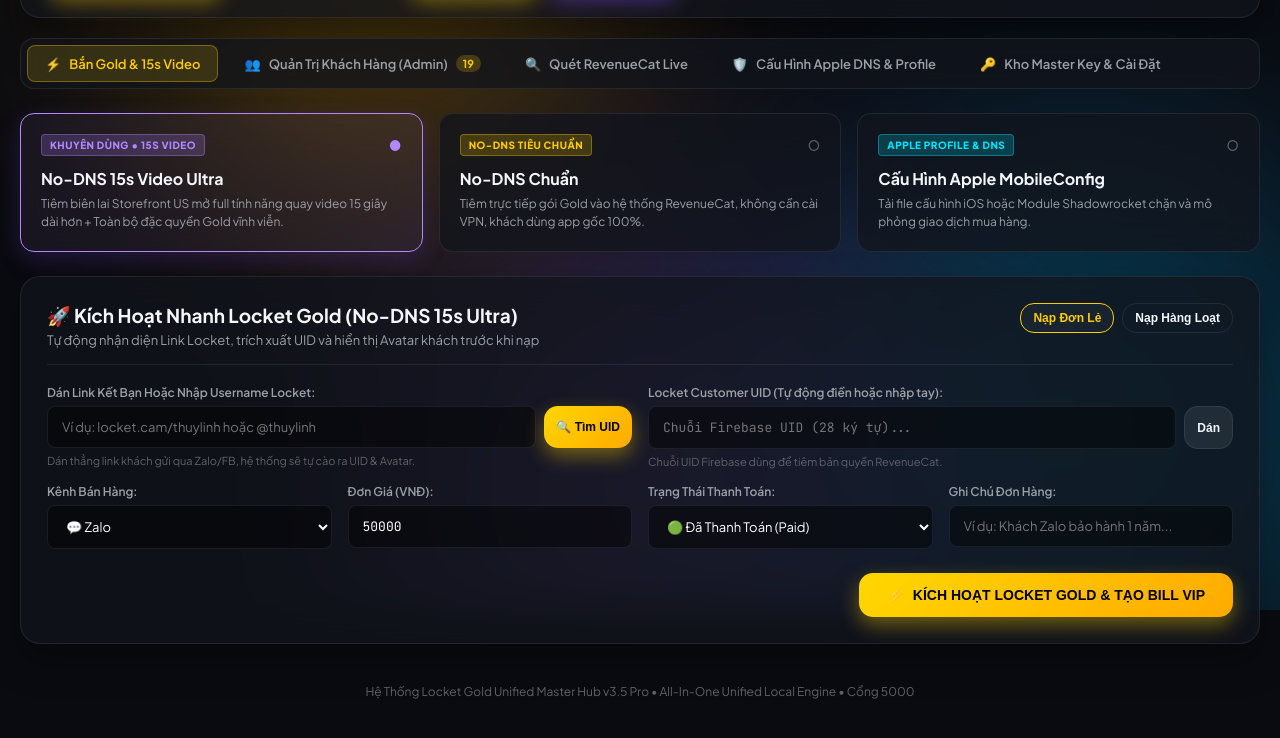
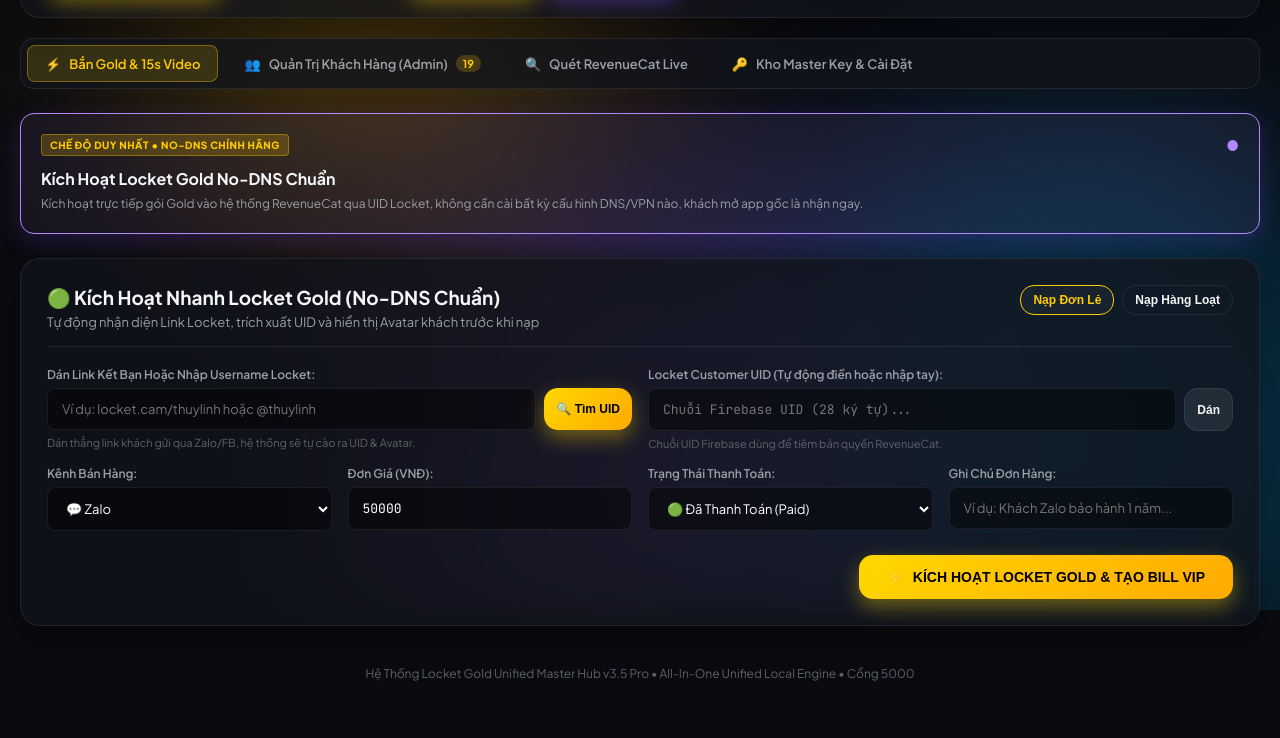
Before and after one commit to th6322750-stack/locketbylacvietvip, a website: page public/index.html in a window 1280 px wide. Shown: the part 190-928 px from the top of the page. Drawn offline with nearby package versions, Linux system fonts and the light colour scheme; no server answers.

Commit message:
feat: hide DNS and 15s cards, streamline No-DNS mode

```diff
--- a/public/app.js
+++ b/public/app.js
@@ -1,5 +1,5 @@
 let currentTab = 'upgrade';
-let currentMode = '15s'; // '15s', 'nodns', 'dns'
+let currentMode = 'nodns'; // 'nodns'
 let currentFormMode = 'single'; // 'single', 'bulk'
 
 let allUsers = [];
--- a/public/index.html
+++ b/public/index.html
@@ -67,7 +67,7 @@
         <span class="tab-icon">🔍</span>
         <span>Quét RevenueCat Live</span>
       </button>
-      <button class="tab-btn" id="tab-btn-dns" onclick="switchTab('dns')">
+      <button class="tab-btn" id="tab-btn-dns" onclick="switchTab('dns')" style="display: none;">
         <span class="tab-icon">🛡️</span>
         <span>Cấu Hình Apple DNS & Profile</span>
       </button>
@@ -82,26 +82,26 @@
     <!-- ======================================================== -->
     <main id="tab-content-upgrade" class="tab-content active">
       <!-- Quick Mode Selector Cards -->
-      <div class="mode-selector-grid">
-        <div class="mode-card active" id="mode-card-15s" onclick="selectUpgradeMode('15s')">
+      <div class="mode-selector-grid" style="grid-template-columns: 1fr;">
+        <div class="mode-card" id="mode-card-15s" onclick="selectUpgradeMode('15s')" style="display: none;">
           <div class="mode-header">
             <span class="mode-tag tag-purple">KHUYÊN DÙNG • 15S VIDEO</span>
-            <span class="mode-radio">●</span>
+            <span class="mode-radio">○</span>
           </div>
           <h3 class="mode-title">No-DNS 15s Video Ultra</h3>
           <p class="mode-desc">Tiêm biên lai Storefront US mở full tính năng quay video 15 giây dài hơn + Toàn bộ đặc quyền Gold vĩnh viễn.</p>
         </div>
 
-        <div class="mode-card" id="mode-card-nodns" onclick="selectUpgradeMode('nodns')">
+        <div class="mode-card active" id="mode-card-nodns" onclick="selectUpgradeMode('nodns')">
           <div class="mode-header">
-            <span class="mode-tag tag-gold">NO-DNS TIÊU CHUẨN</span>
-            <span class="mode-radio">○</span>
+            <span class="mode-tag tag-gold">CHẾ ĐỘ DUY NHẤT • NO-DNS CHÍNH HÃNG</span>
+            <span class="mode-radio">●</span>
           </div>
-          <h3 class="mode-title">No-DNS Chuẩn</h3>
-          <p class="mode-desc">Tiêm trực tiếp gói Gold vào hệ thống RevenueCat, không cần cài VPN, khách dùng app gốc 100%.</p>
+          <h3 class="mode-title">Kích Hoạt Locket Gold No-DNS Chuẩn</h3>
+          <p class="mode-desc">Kích hoạt trực tiếp gói Gold vào hệ thống RevenueCat qua UID Locket, không cần cài bất kỳ cấu hình DNS/VPN nào, khách mở app gốc là nhận ngay.</p>
         </div>
 
-        <div class="mode-card" id="mode-card-dns" onclick="selectUpgradeMode('dns')">
+        <div class="mode-card" id="mode-card-dns" onclick="selectUpgradeMode('dns')" style="display: none;">
           <div class="mode-header">
             <span class="mode-tag tag-cyan">APPLE PROFILE & DNS</span>
             <span class="mode-radio">○</span>
@@ -115,7 +115,7 @@
       <div class="workspace-card" id="upgradeWorkspace">
         <div class="workspace-header">
           <div>
-            <h2 class="workspace-title" id="workspaceTitle">🚀 Kích Hoạt Nhanh Locket Gold (No-DNS 15s Ultra)</h2>
+            <h2 class="workspace-title" id="workspaceTitle">🟢 Kích Hoạt Nhanh Locket Gold (No-DNS Chuẩn)</h2>
             <p class="workspace-subtitle">Tự động nhận diện Link Locket, trích xuất UID và hiển thị Avatar khách trước khi nạp</p>
           </div>
           <div class="form-toggle-modes">
```
